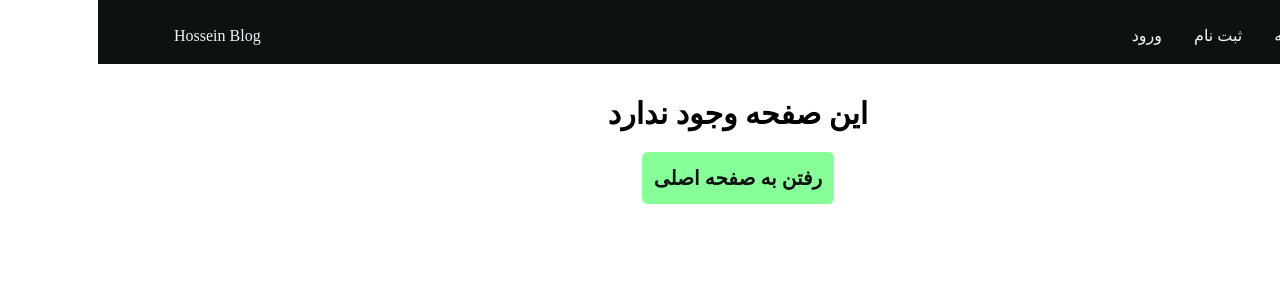
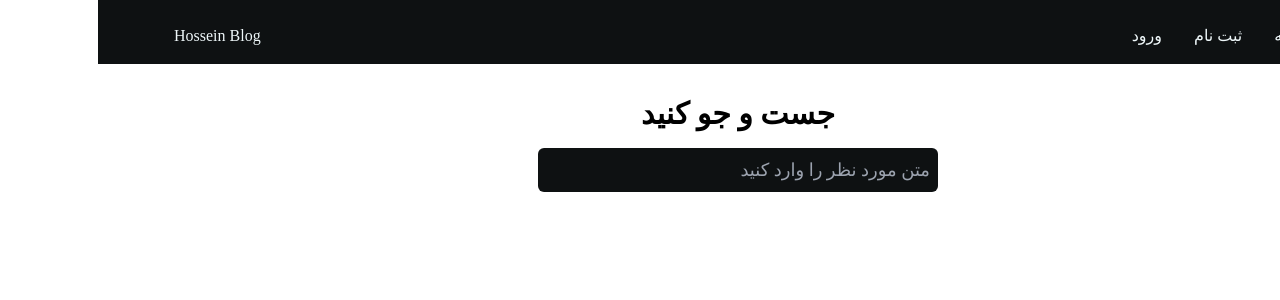
Before and after one commit to Hossein1371za/mini-blog-react-js-taiwind, a React (Vite) app: page /search in a window 1280 px wide. Shown: the top 300 px of the page. Built offline with nearby package versions, Linux system fonts and the light colour scheme; a small style sheet from the web is missing.

Commit message:
search section

```diff
--- a/src/App.jsx
+++ b/src/App.jsx
@@ -1,3 +1,4 @@
+
 import Pages from "./pages/Pages"
 
 
--- a/src/components/Comments.jsx
+++ b/src/components/Comments.jsx
@@ -1,4 +1,4 @@
-import React, { useEffect, useState } from "react";
+import { useEffect, useState } from "react";
 import axios from "axios";
 import swal from "sweetalert2";
 import { useParams } from "react-router-dom";
@@ -9,7 +9,11 @@ const Comments = () => {
   const { id } = useParams();
   let user_id = JSON.parse(localStorage.getItem("user_id"));
 
-
+  const getComment = async ()=>{
+    await axios.get(`/comments/${id}`).then((res)=>{
+      setComment(res.data)
+    })
+  }
   useEffect(() => {
     getComment();
   }, []);
@@ -51,13 +55,10 @@ const Comments = () => {
             showConfirmButton: true,
             confirmButtonText: "تایید!",
         });
+        console.log(error);
     }
 };
-const getComment = async ()=>{
-  await axios.get(`/comments/${id}`).then((res)=>{
-    setComment(res.data)
-  })
-}
+
 
   return (
     <div className="flex flex-col items-center gap-y-5">
--- a/src/components/Search.jsx
+++ b/src/components/Search.jsx
@@ -1,8 +1,51 @@
-
+import axios from "axios";
+import { useState } from "react";
+import { Link } from "react-router-dom";
 
 const Search = () => {
+  const [data, setData] = useState([]);
+
+  async function searchBlog(key) {
+    await axios.post("/search/" + key)
+    .then(res =>setData(res.data))
+  }
+  console.log(data);
+
   return (
-    <div>Search</div>
+    <div className="container mx-auto py-8">
+      <div className="flex flex-col gap-y-4 items-center">
+        <h3 className="text-3xl font-bold">جست و جو کنید</h3>
+        <input
+          className="input bg-primary text-accent w-full max-w-[400px]"
+          placeholder="متن مورد نظر را وارد کنید"
+          type="text"
+          onChange={(e) => searchBlog(e.target.value)}
+        />
+      </div>
+      <div className="grid grid-cols-1 md:grid-cols-2 lg:grid-cols-3 gap-8 mt-8">
+        {data && data.map((item)=>{
+           <div
+           key={item.id}
+           className="flex flex-col justify-center items-center gap-y-7 p-3 border-2 border-[#5f5c5c] rounded-md"
+         >
+           <img src={item.url} alt="" className="w-auto max-h-[300px]" />
+           <div className="flex items-center justify-between border-1 border-b w-full border-[#363535] ">
+             <small className="text-lg">
+               نویسنده : {item.user.name}
+             </small>
+             <h6 className="text-lg font-bold">{item.title}</h6>
+           </div>
+           <Link
+             to={`/blogdetails/${item.id}`}
+             className="w-[70%] p-2 rounded-md text-accent bg-primary text-center"
+             state={item}
+           >
+             مشاهده
+           </Link>
+         </div>
+        })}
+      </div>
+    </div>
   )
 }
 
--- a/src/components/navbar/Nav.jsx
+++ b/src/components/navbar/Nav.jsx
@@ -22,6 +22,16 @@ const Nav = ({ containerstyles, linkstyles }) => {
             to="/"
           >
             خانه
+          </NavLink>
+        </li>
+        <li>
+          <NavLink
+            className={({ isActive, isPending }) =>
+              isPending ? "" : isActive ? "text-secondary" : ""
+            }
+            to="/search"
+          >
+            جستوجو
           </NavLink>
         </li>
         <li>
@@ -56,6 +66,7 @@ const Nav = ({ containerstyles, linkstyles }) => {
             خانه
           </NavLink>
         </li>
+
         <li>
           <NavLink
             className={({ isActive, isPending }) =>
--- a/src/pages/Pages.jsx
+++ b/src/pages/Pages.jsx
@@ -1,4 +1,4 @@
-import React from "react";
+
 import { BrowserRouter, Routes, Route } from "react-router-dom";
 import Header from "../components/navbar/Header";
 import Home from "./Home";
@@ -12,6 +12,7 @@ import Update from "./Update";
 import AuthCheck from "../components/authcheck/AuthCheck";
 import Protected from "../components/authcheck/Protected";
 import PageNotFound from "../components/PageNotFound";
+import Search from "../components/Search"
 
 axios.defaults.baseURL = "http://localhost:8000/";
 axios.defaults.headers.post["Content-Type"] = "application/json";
@@ -28,12 +29,13 @@ const Pages = () => {
           <Route path="/register" element={<Register />} />
           <Route path="/login" element={<Login />} />
         </Route>
-        <Route element={Protected}>
-          <Route path="/create" element={<Create />} />
+          <Route path="create" element={<Create/>}/>
           <Route path="/blog/myblog" element={<MyBlog />} />
           <Route path="/blog/update/:id" element={<Update />} />
+        <Route element={Protected}>
         </Route>
         <Route path="/blogdetails/:id" element={<Detailes />} />
+        <Route path="/search" element={<Search />}/>
         <Route path="*" element={<PageNotFound />} />
       </Routes>
     </BrowserRouter>
```
